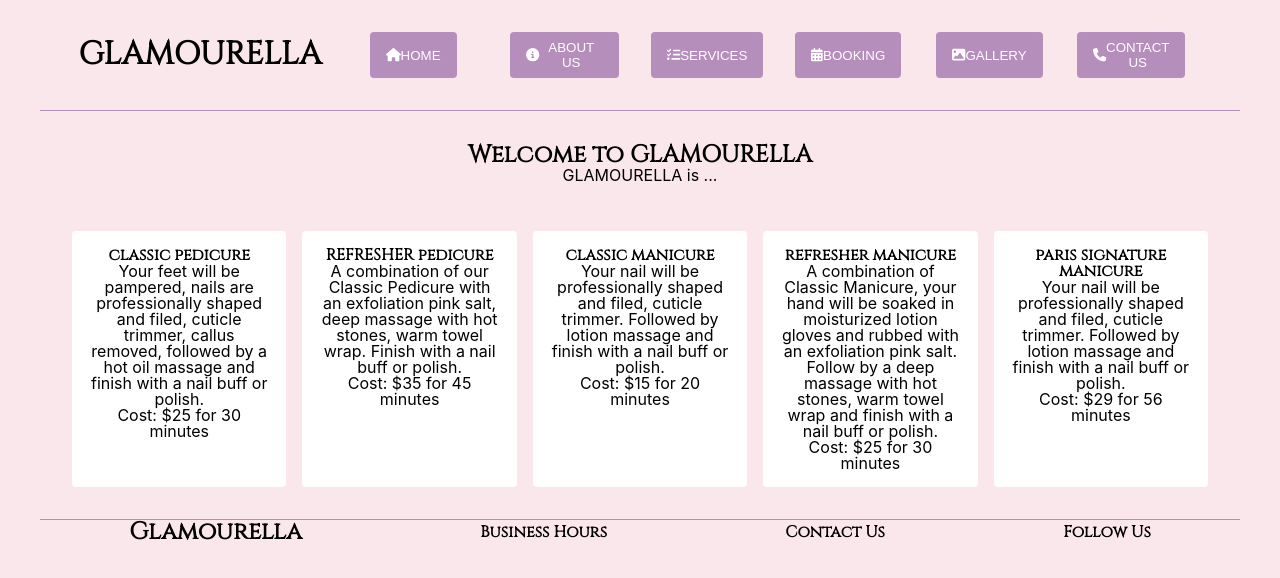
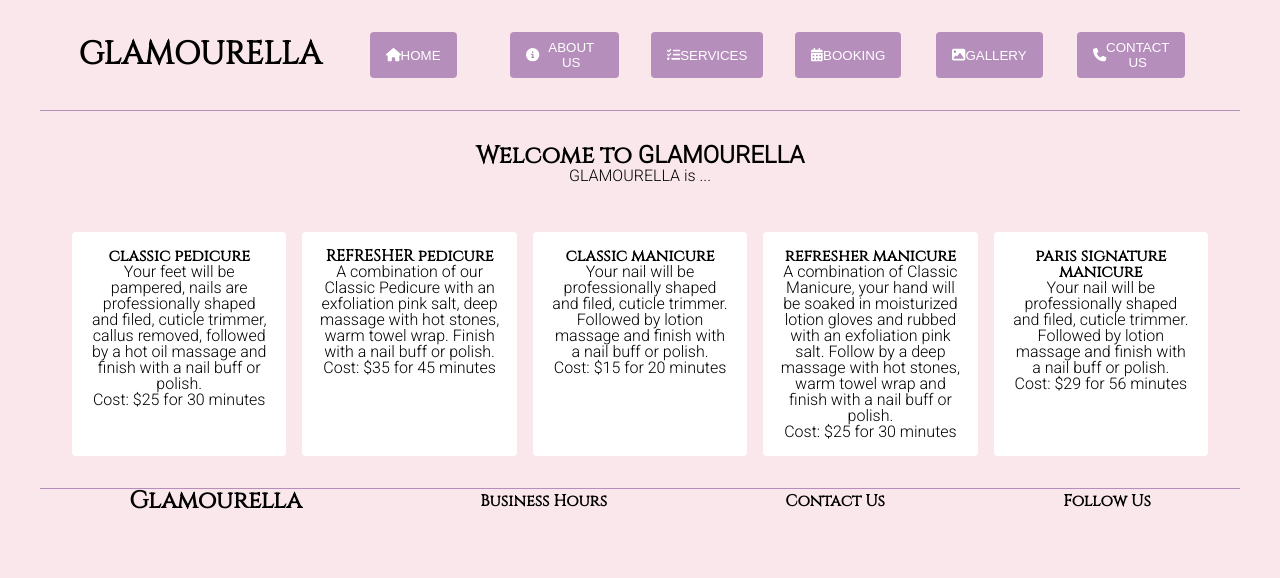
Before and after one commit to carlos-hereee/glamourella, a React (Create React App) app: page / in a window 1280 px wide. Shown: the top 578 px of the page. Built offline with nearby package versions, Linux system fonts and the light colour scheme; no server answers.

Commit message:
todo add client content

```diff
--- a/src/stylesheets/app.scss
+++ b/src/stylesheets/app.scss
@@ -12,4 +12,5 @@ h6 {
 }
 p,
 span {
+  font-family: "Roboto", sans-serif;
 }
--- a/src/stylesheets/forms.scss
+++ b/src/stylesheets/forms.scss
@@ -9,7 +9,7 @@
   input,
   textarea {
     background-color: $primary-bg-color-hover;
-    border-bottom: 1px solid $secondary-bg-color-hover;
+    border-bottom: 2px solid $secondary-bg-color-hover;
     box-sizing: border-box;
     border: none;
     width: 100%;
```
